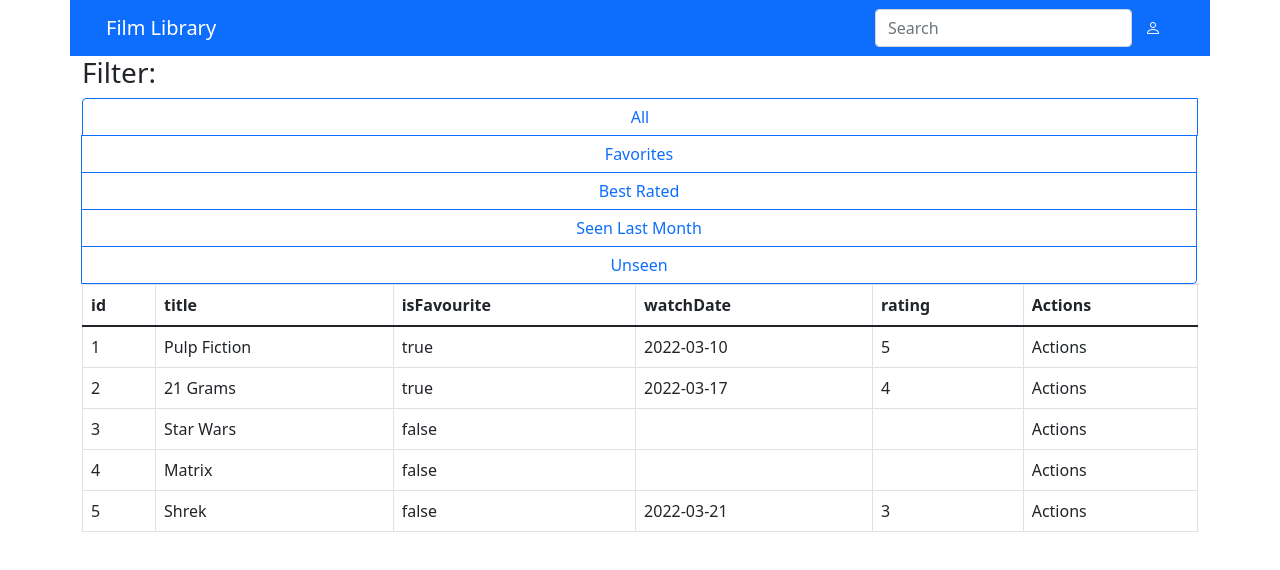
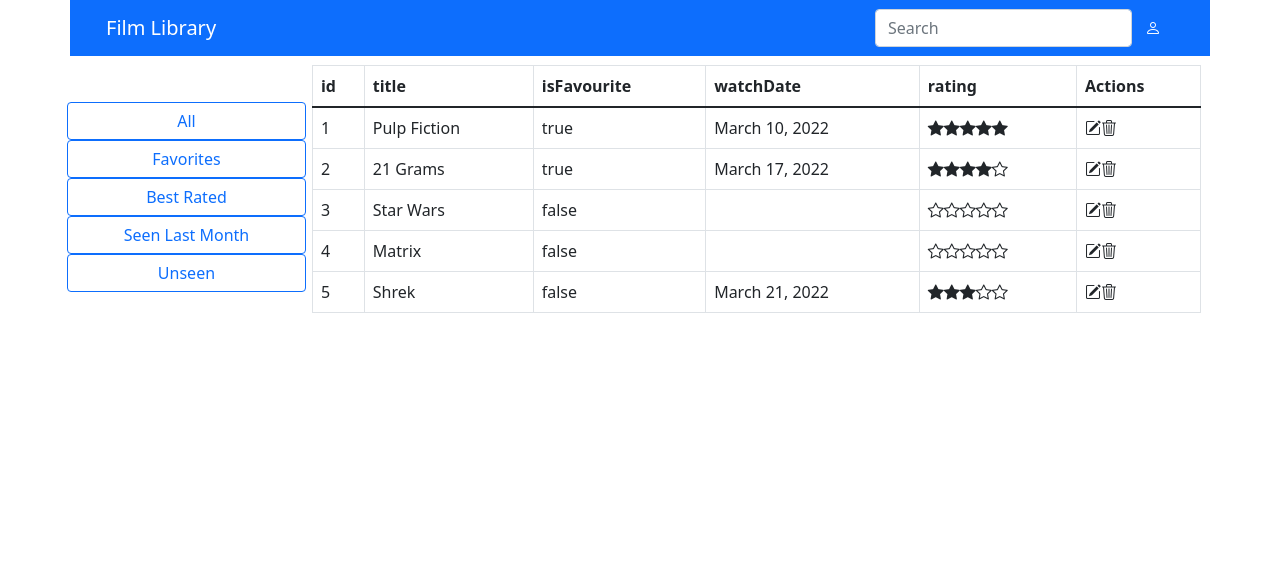
Before and after one commit to giuseppemauro99/WA1-BigLabs, a React (Create React App) app in the folder biglab1/: page / in a window 1280 px wide. Shown: the top 570 px of the page. Built offline with nearby package versions, Linux system fonts and the light colour scheme.

Commit message:
added stars and date

```diff
--- a/biglab1/src/App.js
+++ b/biglab1/src/App.js
@@ -49,10 +49,16 @@ function App() {
         <NavigationBar />
       </Row>
       <Row>
-        <>
-          <Filter />
-          <FilmRating films={FakeFilmList} />
-        </>
+        <Table>
+          <tr>
+            <td>
+              <Filter />
+            </td>
+            <td>
+              <FilmRating films={FakeFilmList} />
+            </td>
+          </tr>
+        </Table>
       </Row>
     </Container>
   );
--- a/biglab1/src/components/FilmComponents.js
+++ b/biglab1/src/components/FilmComponents.js
@@ -1,4 +1,5 @@
 import "bootstrap-icons/font/bootstrap-icons.css";
+import { startTransition } from "react";
 import {Container, Row, Col, Table, Button, ButtonGroup} from 'react-bootstrap';
 
 function FilmRating(props){
@@ -35,27 +36,52 @@ function FilmLibraryRow(props){
             <td>{props.film.id}</td>
             <td>{props.film.title}</td>
             <td>{props.film.isFavourite ? "true" : "false" }</td>
-            <td>{props.film.watchDate != undefined ? props.film.watchDate.format('YYYY-MM-DD') : ""}</td>
-            <td>{props.film.rating}</td>
-            <td>Actions</td>
+            <td>{props.film.watchDate != undefined ? props.film.watchDate.format('MMMM D, YYYY') : ""}</td>
+            <td><RatingStars rating={props.film.rating} /></td>
+            <td><Actions exam={props}/></td>
         </tr>
+    );
+}
+
+function RatingStars(props){
+    if(props.rating == undefined)
+        return( <EmptyStars count={5}/> );
+    else
+        return(<><FillStars count={props.rating}/><EmptyStars count={5-props.rating}/></>);
+}
+
+function FillStars(props){
+    const stars = [];
+    for(let i=0;i<props.count;i++)
+        stars.push(<i key={i} className="bi bi-star-fill"></i>);
+    return(<>{stars}</>);
+}
+
+function EmptyStars(props){
+    const stars = [];
+    for(let i=0;i<props.count;i++)
+        stars.push(<i key={i} className="bi bi-star"></i>);
+    return(<>{stars}</>);
+}
+
+function Actions(){
+    return(
+        <>
+          <i className="bi bi-pencil-square"></i>
+          <i className="bi bi-trash3"></i>
+        </>
     );
 }
 
 function Filter(props){
     return (
-      <>
-        <h3>Filter:</h3>
-        <>
-        <ButtonGroup  className="btn-group-vertical">
-          <Button variant="outline-primary">All</Button>
-          <Button variant="outline-primary">Favorites</Button>
-          <Button variant="outline-primary">Best Rated</Button>
-          <Button variant="outline-primary">Seen Last Month</Button>
-          <Button variant="outline-primary">Unseen</Button>
-        </ButtonGroup>
-        </>
-      </>
+        <Col>
+          <Row><Button variant="outline-primary">All</Button></Row>
+          <Row><Button variant="outline-primary">Favorites</Button></Row>
+          <Row><Button variant="outline-primary">Best Rated</Button></Row>
+          <Row><Button variant="outline-primary">Seen Last Month</Button></Row>
+          <Row><Button variant="outline-primary">Unseen</Button></Row>
+        </Col>
     );
   }
 
```
